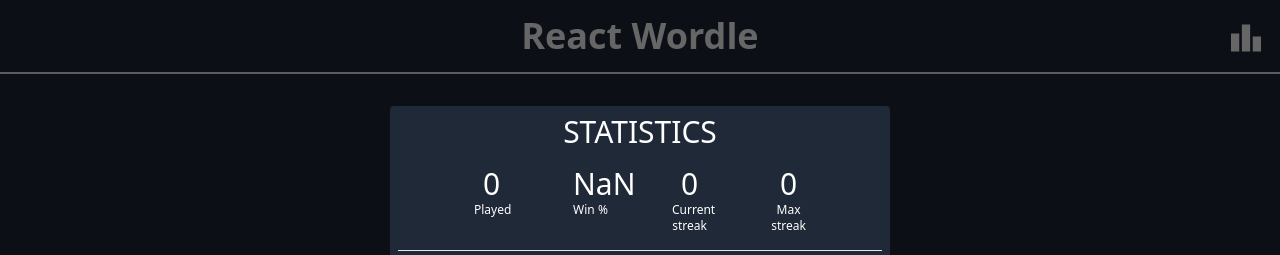
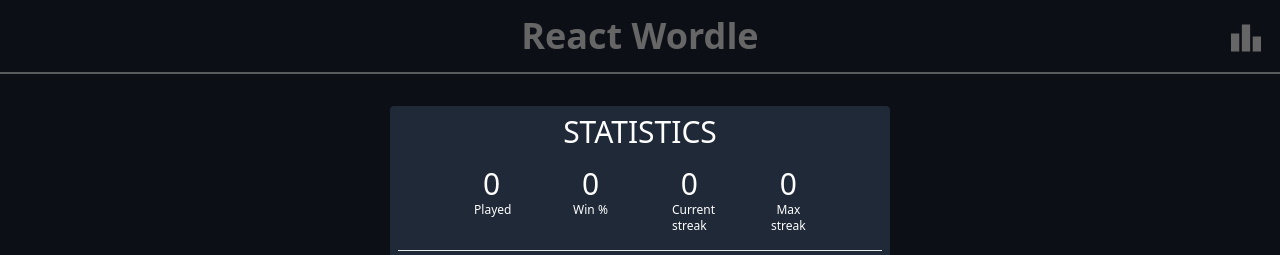
Before and after one commit to robivr/react-wordle, a React (Vite) app: page / in a window 1280 px wide. Both pictures are taken after a click on the icon 1246 px from the left and 38 px from the top of the page. Shown: the top 255 px of the page. Built offline with nearby package versions, Linux system fonts and the light colour scheme.

Commit message:
bugfix: win% NaN when checking stats with no games

```diff
--- a/src/components/Modal/WonGameModal.tsx
+++ b/src/components/Modal/WonGameModal.tsx
@@ -23,7 +23,11 @@ const WonGameModal = (props: WonGameModalProps) => {
           <p className="mt-0 pt-0 text-xs">Played</p>
         </span>
         <span className="text-center max-w-[35px]">
-          <p>{Math.round((props.stats.won / props.stats.played) * 100)}</p>
+          <p>
+            {props.stats.played !== 0
+              ? Math.round((props.stats.won / props.stats.played) * 100)
+              : 0}
+          </p>
           <p className="text-xs">Win %</p>
         </span>
         <span className="text-center max-w-[35px]">
```
